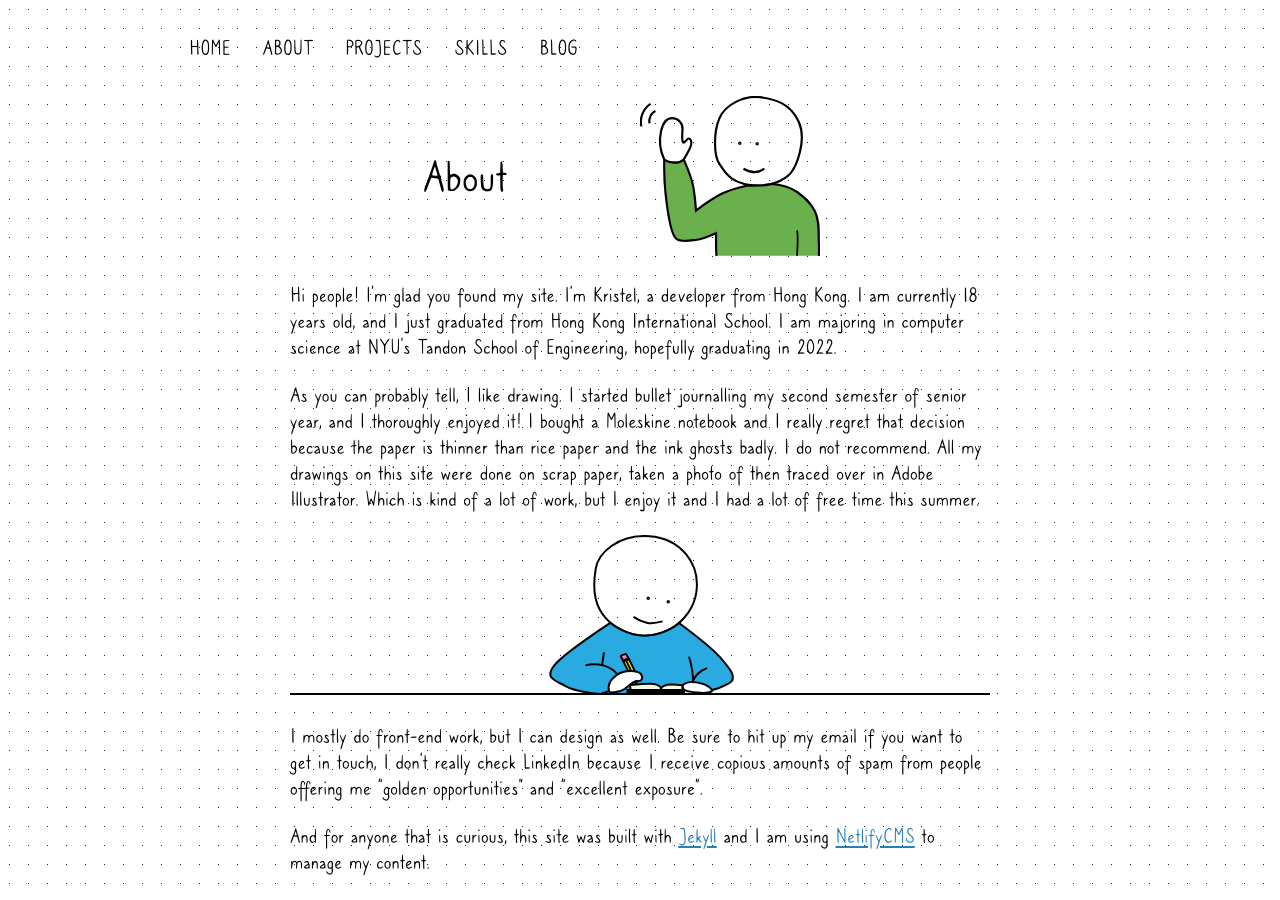
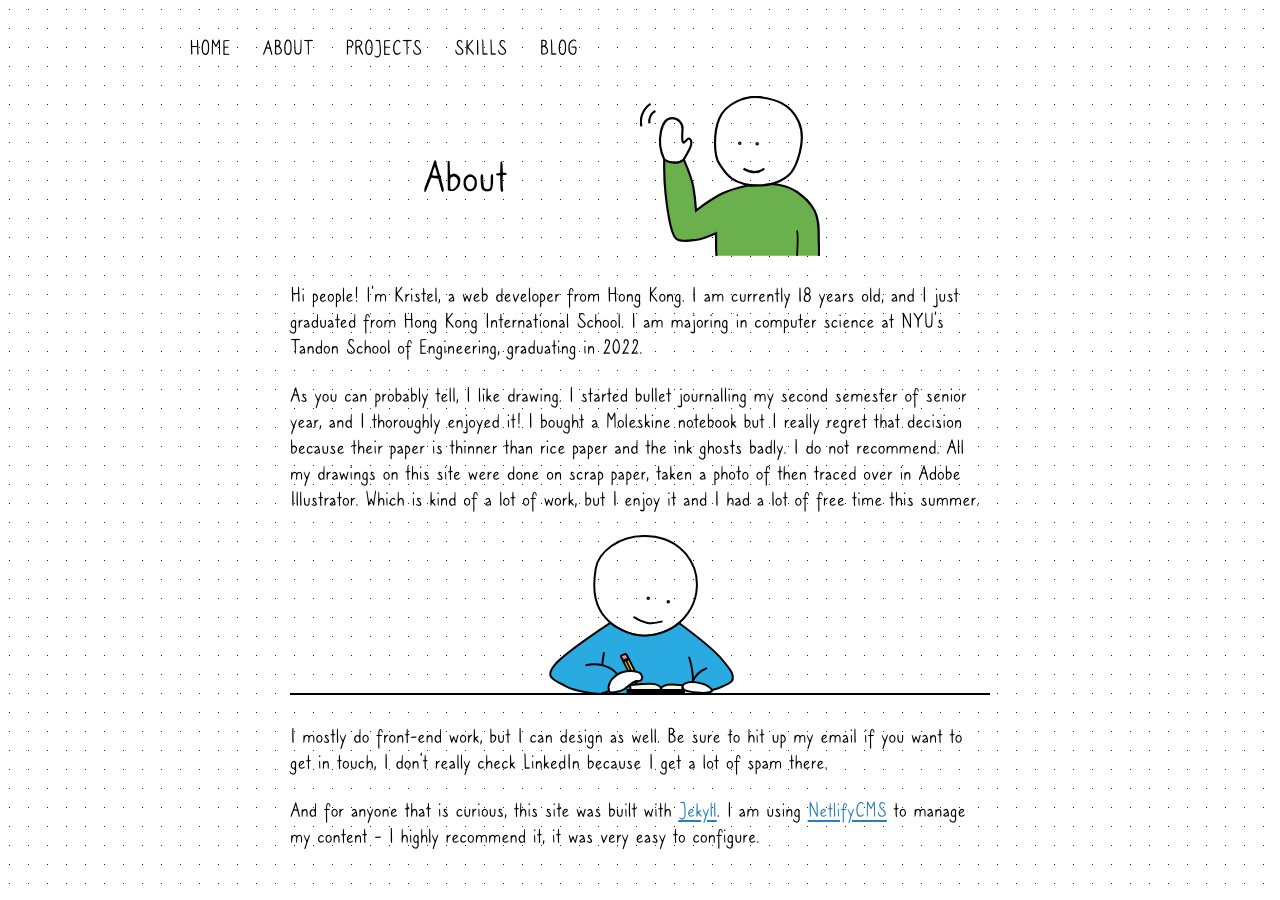
Before and after one commit to kristelfung/bullet-journal, a Jekyll site: the page built from about.md, in a window 1280 px wide. Built offline with Jekyll 4.4.1, drawn with Linux system fonts in a browser that asks for light colours; a script that is not in the unit is left out.

Commit message:
Update Pages “about”

```diff
--- a/about.md
+++ b/about.md
@@ -5,12 +5,12 @@ order: 2
 edit: true
 image: /images/about.svg
 ---
-Hi people! I'm glad you found my site. I'm Kristel, a developer from Hong Kong. I am currently 18 years old, and I just graduated from Hong Kong International School. I am majoring in computer science at NYU's Tandon School of Engineering, hopefully graduating in 2022.
+Hi people! I'm Kristel, a web developer from Hong Kong. I am currently 18 years old, and I just graduated from Hong Kong International School. I am majoring in computer science at NYU's Tandon School of Engineering, graduating in 2022.
 
-As you can probably tell, I like drawing. I started bullet journalling my second semester of senior year, and I thoroughly enjoyed it! I bought a Moleskine notebook and I really regret that decision because the paper is thinner than rice paper and the ink ghosts badly. I do not recommend. All my drawings on this site were done on scrap paper, taken a photo of then traced over in Adobe Illustrator. Which is kind of a lot of work, but I enjoy it and I had a lot of free time this summer.
+As you can probably tell, I like drawing. I started bullet journalling my second semester of senior year, and I thoroughly enjoyed it! I bought a Moleskine notebook but I really regret that decision because their paper is thinner than rice paper and the ink ghosts badly. I do not recommend. All my drawings on this site were done on scrap paper, taken a photo of then traced over in Adobe Illustrator. Which is kind of a lot of work, but I enjoy it and I had a lot of free time this summer.
 
 ![Writing](/images/uploads/writing.svg)
 
-I mostly do front-end work, but I can design as well. Be sure to hit up my email if you want to get in touch, I don't really check LinkedIn because I receive copious amounts of spam from people offering me "golden opportunities" and "excellent exposure".
+I mostly do front-end work, but I can design as well. Be sure to hit up my email if you want to get in touch, I don't really check LinkedIn because I get a lot of spam there.
 
-And for anyone that is curious, this site was built with [Jekyll](https://jekyllrb.com/) and I am using [NetlifyCMS](https://www.netlifycms.org/) to manage my content.
+And for anyone that is curious, this site was built with [Jekyll](https://jekyllrb.com/). I am using [NetlifyCMS](https://www.netlifycms.org/) to manage my content - I highly recommend it, it was very easy to configure.
```
